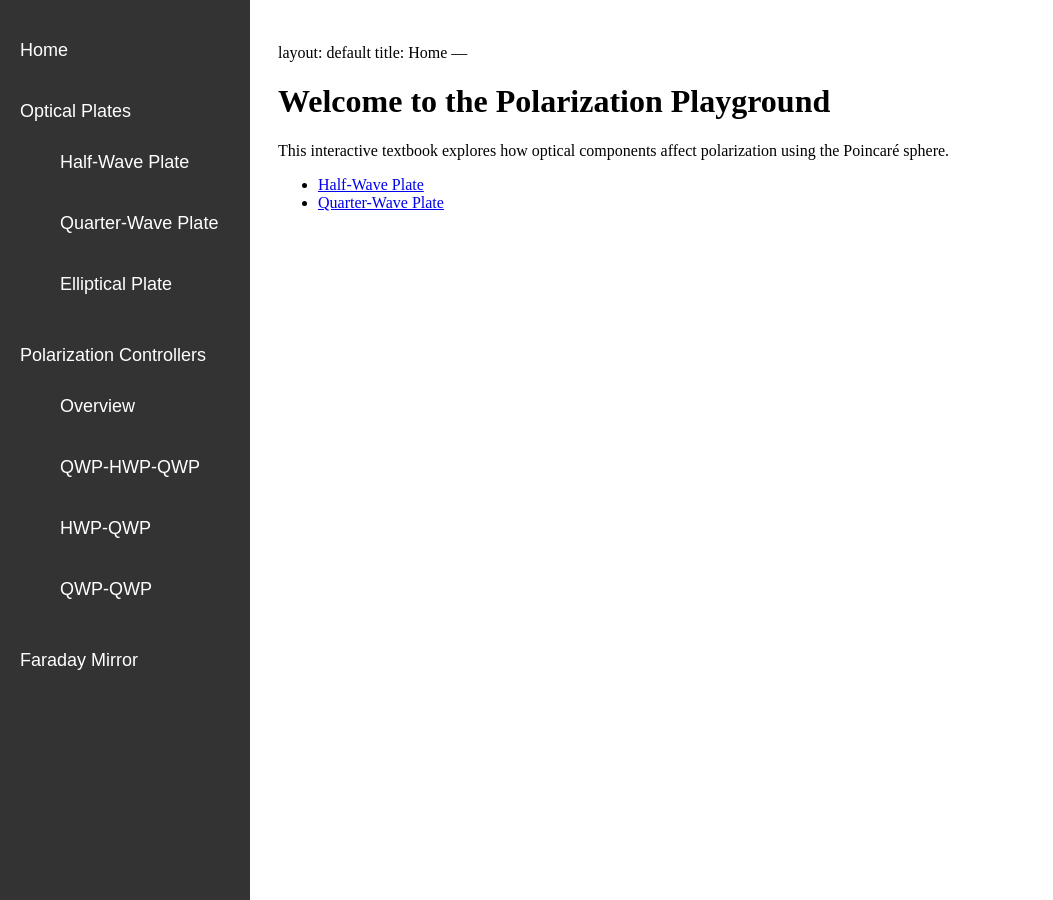
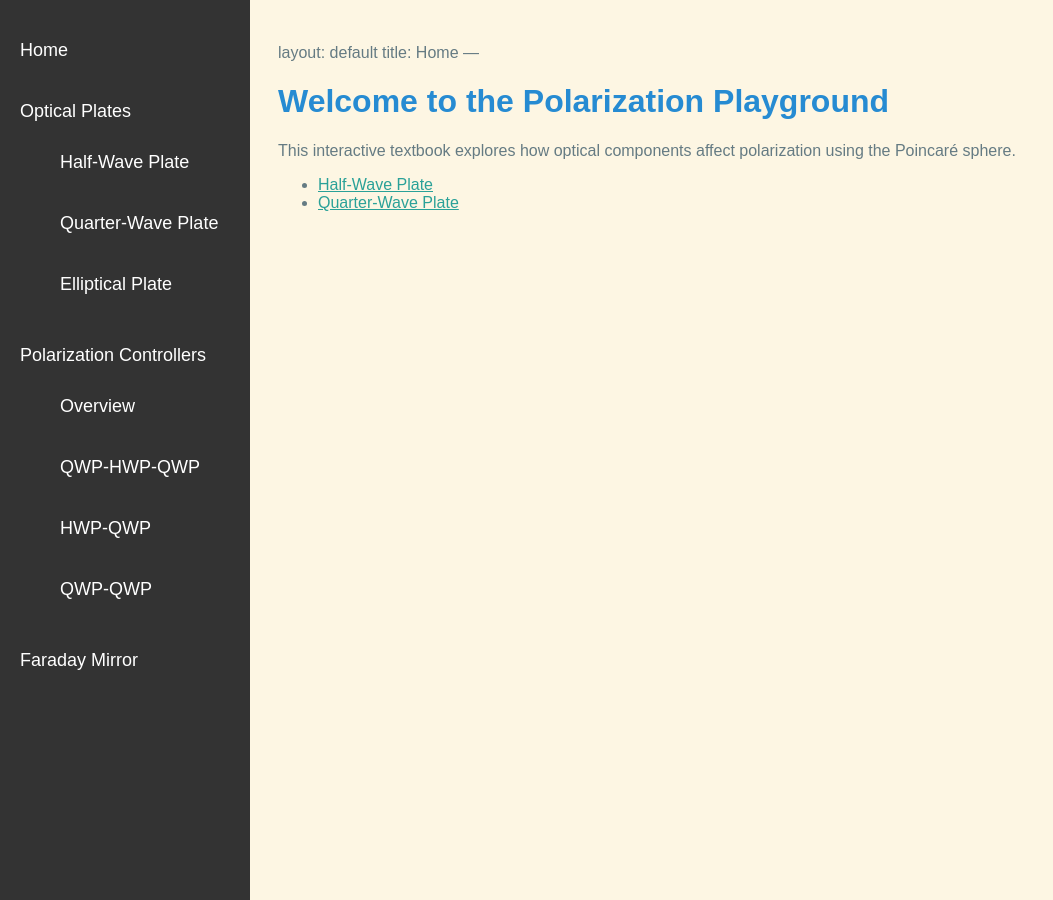
Before and after one commit to Tandemun/Polarization_playground, a Jekyll site: the page built from index.md, in a window 1280 px wide. Shown: the whole page, without its empty margins (0-1053 px from the left). Built offline with Jekyll 4.4.1, drawn with Linux system fonts in a browser that asks for light colours; our own code applies the rules of GitHub Pages for plain Markdown files.

Commit message:
Update head.html

```diff
--- a/_includes/head.html
+++ b/_includes/head.html
@@ -5,6 +5,7 @@
 
   <!-- Include jekyll theme (Minima) -->
   <link rel="stylesheet" href="{{ "/assets/style.css" | relative_url }}">
+  <link rel="stylesheet" href="{{ "/assets/solarized.css" | relative_url }}">
 
   <!-- Include MathJax for LaTeX -->
   <script src="https://polyfill.io/v3/polyfill.min.js?features=es6"></script>
```
